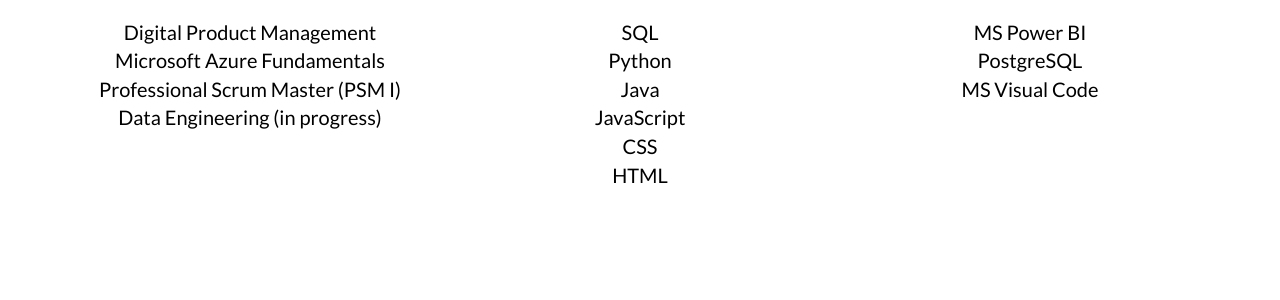
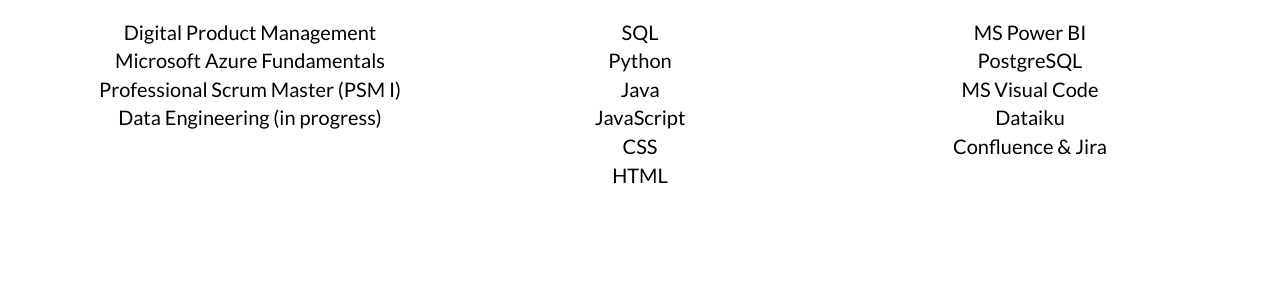
Before and after one commit to tolan005/tolan005.github.io, a Jekyll site: the page built from _posts/2014-07-18-project-1.markdown, in a window 1280 px wide. Shown: the part 1608-1908 px from the top of the page. Built offline with Jekyll 4.4.1, drawn with Linux system fonts in a browser that asks for light colours.

Commit message:
Update about.html
add

```diff
--- a/_includes/about.html
+++ b/_includes/about.html
@@ -48,6 +48,8 @@
                   MS Power BI<br>
                   PostgreSQL<br>
                   MS Visual Code<br>
+                  Dataiku<br>
+                  Confluence & Jira
                  </p>
                 </div>
                </div>
```
